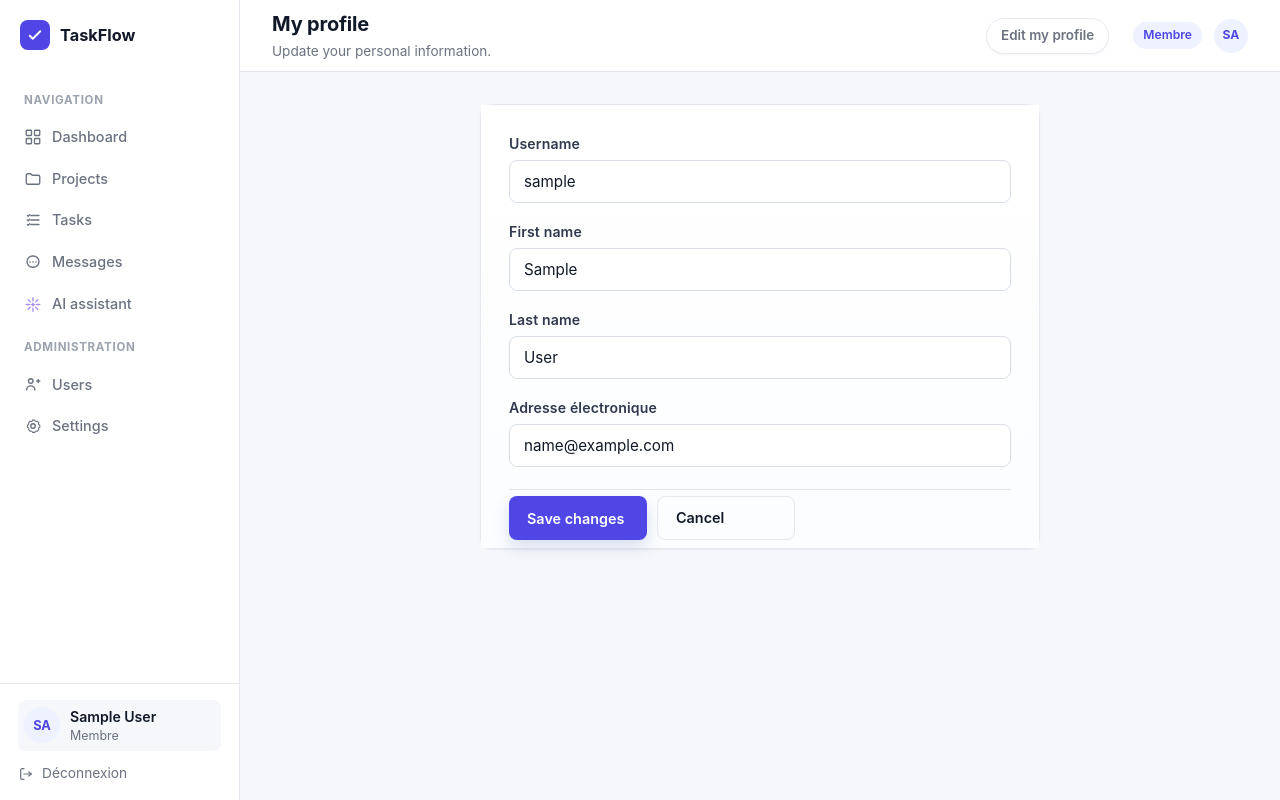
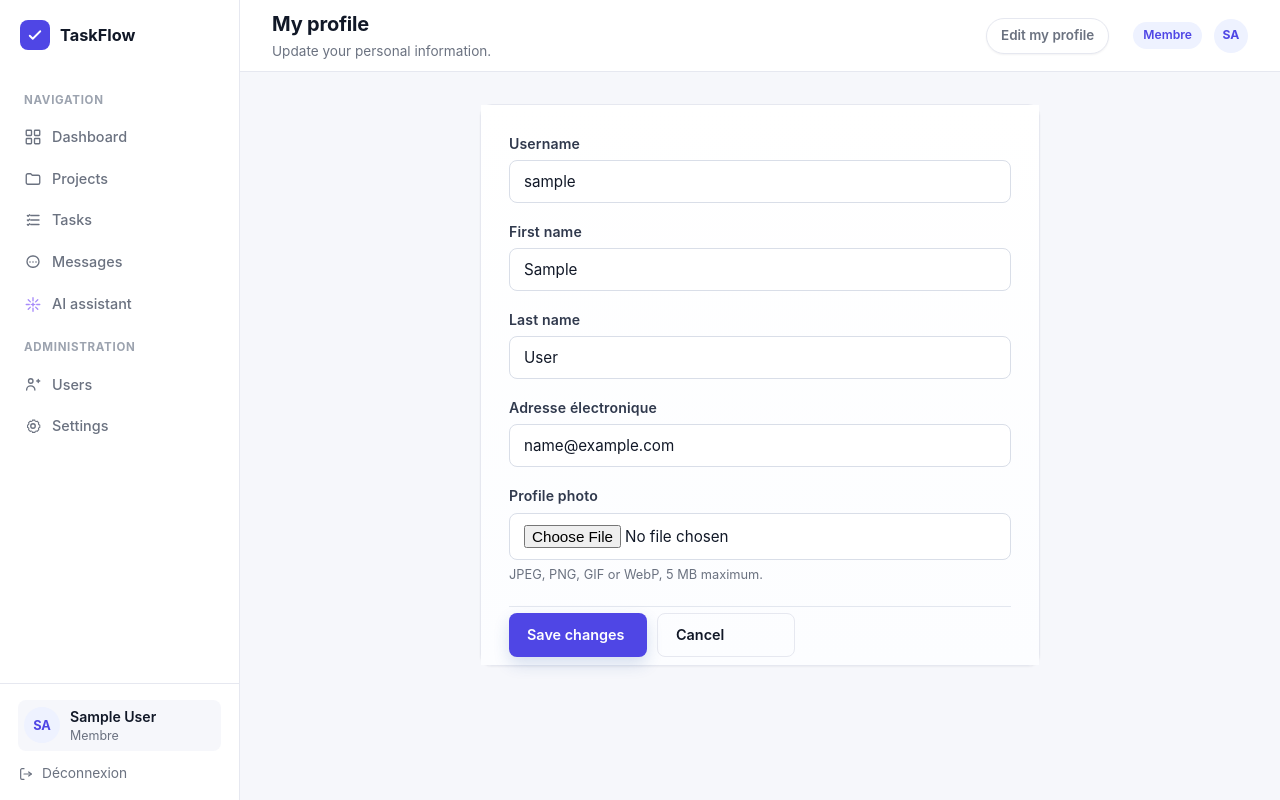
Before and after one commit to workcmtiayon-arch/task_manager, a Django app: page /accounts/profil/ in a window 1280 px wide. Run offline with Django 5.2, Linux system fonts and the light colour scheme; the visitor is signed in with stand-in values (Sample User, id 1); parts of the project's set-up code (start-up, migrations or seed data) failed here and were passed over.

Commit message:
feat(profile): add photo upload to profile form

```diff
--- a/accounts/forms.py
+++ b/accounts/forms.py
@@ -50,12 +50,13 @@ class ProfileForm(forms.ModelForm):
 
     class Meta:
         model = User
-        fields = ["username", "first_name", "last_name", "email"]
+        fields = ["username", "first_name", "last_name", "email", "profile_photo"]
         labels = {
             "username": _("Username"),
             "first_name": _("First name"),
             "last_name": _("Last name"),
             "email": _("Email address"),
+            "profile_photo": _("Profile photo"),
         }
 
     def clean_email(self):
--- a/templates/profile/profile.html
+++ b/templates/profile/profile.html
@@ -8,12 +8,20 @@
 {% block content %}
 <section class="card form-card">
     <div class="form-card__body">
-        <form method="post" class="form-stack">
+        <form method="post" enctype="multipart/form-data" class="form-stack">
             {% csrf_token %}
             {% for field in form %}
             <div class="form-group">
                 <label class="form-label" for="{{ field.id_for_label }}">{{ field.label }}</label>
-                <input class="form-input {% if field.errors %}form-input--error{% endif %}" type="{{ field.field.widget.input_type|default:'text' }}" name="{{ field.html_name }}" id="{{ field.id_for_label }}" value="{{ field.value|default_if_none:'' }}"{% if field.field.required %} required{% endif %}>
+                {% if field.name == 'profile_photo' %}
+                    {% if request.user.profile_photo %}
+                    <img class="profile-photo-preview" src="{{ request.user.profile_photo.url }}" alt="{% translate 'Current profile photo' %}">
+                    {% endif %}
+                    <input class="form-input {% if field.errors %}form-input--error{% endif %}" type="file" name="{{ field.html_name }}" id="{{ field.id_for_label }}" accept="image/jpeg,image/png,image/gif,image/webp">
+                    <span class="form-hint">{% translate "JPEG, PNG, GIF or WebP, 5 MB maximum." %}</span>
+                {% else %}
+                    <input class="form-input {% if field.errors %}form-input--error{% endif %}" type="{{ field.field.widget.input_type|default:'text' }}" name="{{ field.html_name }}" id="{{ field.id_for_label }}" value="{{ field.value|default_if_none:'' }}"{% if field.field.required %} required{% endif %}>
+                {% endif %}
                 {% for error in field.errors %}<span class="form-error">{{ error }}</span>{% endfor %}
             </div>
             {% endfor %}
```
